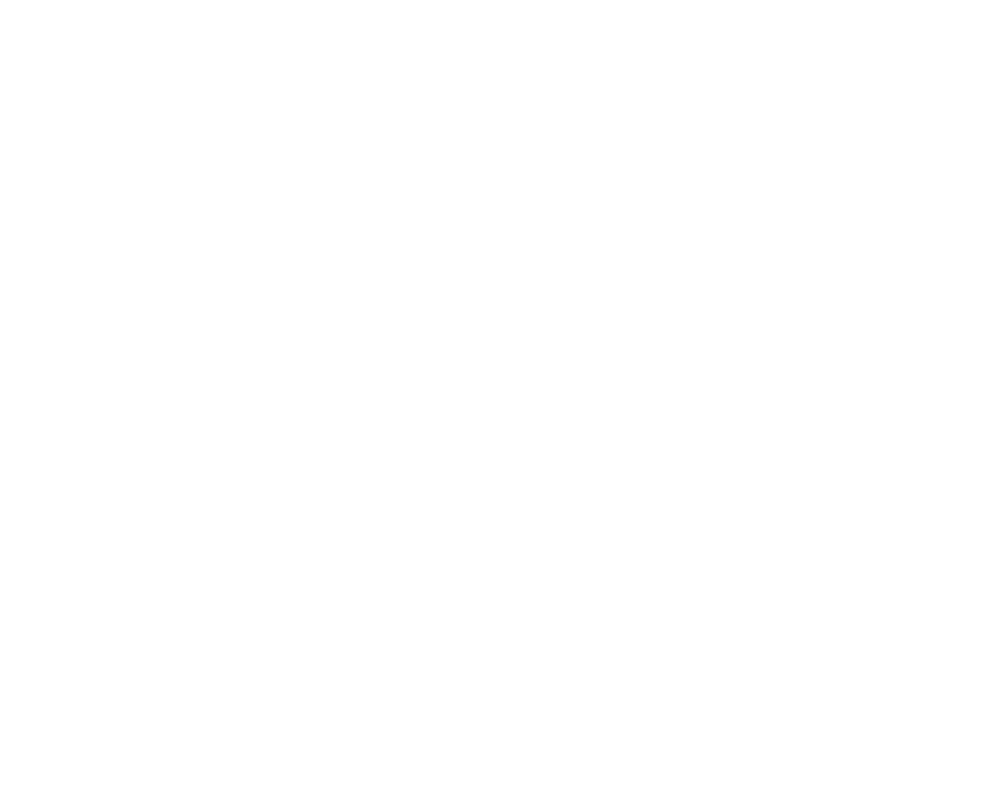
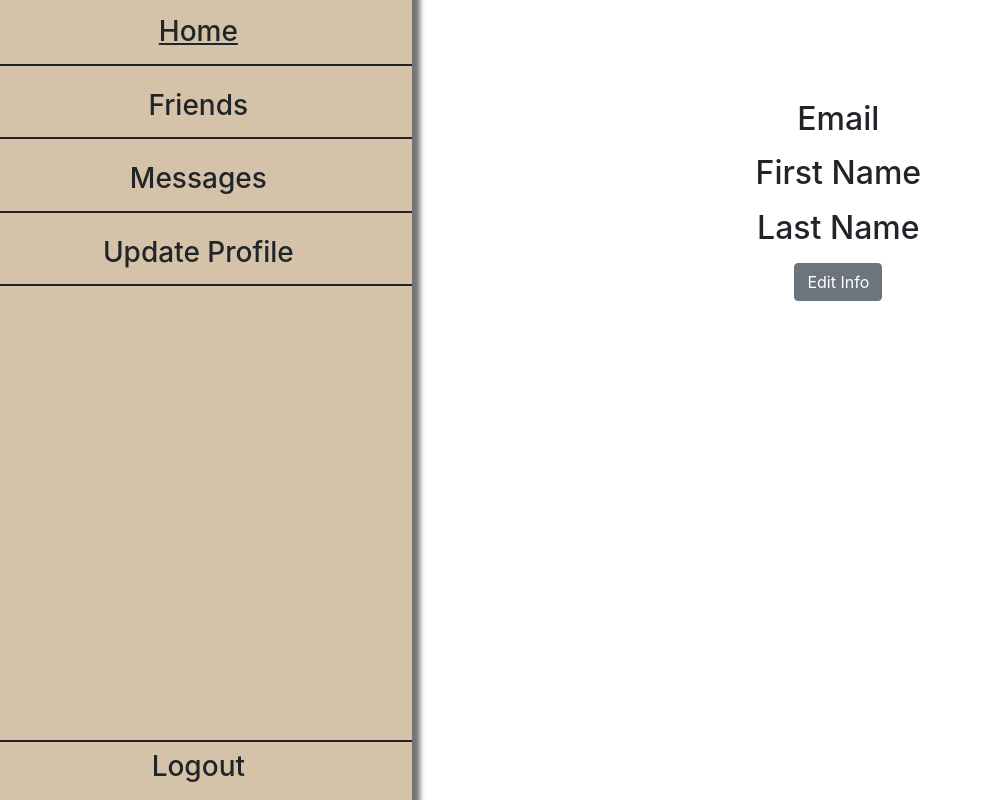
Before and after one commit to kr4N7z/project2Front-end, an Angular app in the folder WhereTheBoysAt-Angular/: page /updateprofile in a window 1280 px wide. Before the commit this address led to /. Shown: the whole page, without its empty margins (0-983 px from the left). Built offline with nearby package versions, Linux system fonts and the light colour scheme.

Commit message:
Created functionality for UserUpdate

```diff
--- a/WhereTheBoysAt-Angular/src/app/app-routing.module.ts
+++ b/WhereTheBoysAt-Angular/src/app/app-routing.module.ts
@@ -4,12 +4,14 @@
 import { LoginComponent } from './login/login.component';
 import { RegistrationComponent } from './registration/registration.component';
 import { MessagesComponent } from './messages/messages.component';
+import { UpdateProfileComponent } from './update-profile/update-profile.component'
 
 const routes: Routes = [
   {path:'', component:LoginComponent},
   { path: 'home', component: HomeComponent },
   {path:'register', component:RegistrationComponent},
-  {path: 'messages', component:MessagesComponent}
+  {path: 'messages', component:MessagesComponent},
+  {path: 'updateprofile', component:UpdateProfileComponent}
 ];
 
 @NgModule({
--- a/WhereTheBoysAt-Angular/src/app/app.component.ts
+++ b/WhereTheBoysAt-Angular/src/app/app.component.ts
@@ -9,4 +9,7 @@
 export class AppComponent {
   title = 'angularMapTest';
   userId:number;
+  userEmail:string;
+  userFirstName:string;
+  userLastName:string;
 }
--- a/WhereTheBoysAt-Angular/src/app/login/login.component.ts
+++ b/WhereTheBoysAt-Angular/src/app/login/login.component.ts
@@ -22,6 +22,9 @@
   }
   parseData(data){
     this.appComponent.userId = data.userID;
+    this.appComponent.userEmail = data.email;
+    this.appComponent.userFirstName = data.firstName;
+    this.appComponent.userLastName = data.lastName;
     if(data.userID){
       this.route.navigate(['/home']);
     }
--- a/WhereTheBoysAt-Angular/src/app/navigation/navigation.component.html
+++ b/WhereTheBoysAt-Angular/src/app/navigation/navigation.component.html
@@ -2,5 +2,5 @@
     <a routerLink="/home"><h3 id="home" class="pages">Home</h3></a>
     <h3 id="friends" class="pages">Friends</h3>
     <a routerLink="/messages"><h3 id="messages" class="pages">Messages</h3></a>
-    <h3 id="update-profile" class="pages">Update Profile</h3>
+    <a routerLink="/updateprofile"><h3 id="update-profile" class="pages">Update Profile</h3></a>
 </div>
--- a/WhereTheBoysAt-Angular/src/app/services/friends.service.ts
+++ b/WhereTheBoysAt-Angular/src/app/services/friends.service.ts
@@ -13,11 +13,10 @@
 
   getAllFriends(userId):Observable<Friend[]>{
     let headers:HttpHeaders = new HttpHeaders().set('Content-Type','application/json');
-    console.log(userId)
     let params = new HttpParams();
     params = params.append('userId', userId);
-    // return this.httpClient.get("http://localhost:8080/WhereTheBoysAt/user/myfriends",{headers:headers, withCredentials:true,params:params}) as Observable<Friend[]>
-    return this.httpClient.get("http://ec2-54-237-35-242.compute-1.amazonaws.com:8088/WhereTheBoysAt/user/myfriends",{headers:headers,withCredentials:true,params:params}) as Observable<Friend[]>;
+    return this.httpClient.get("http://localhost:8080/WhereTheBoysAt/user/myfriends",{headers:headers, withCredentials:true,params:params}) as Observable<Friend[]>
+    // return this.httpClient.get("http://ec2-54-237-35-242.compute-1.amazonaws.com:8088/WhereTheBoysAt/user/myfriends",{headers:headers,withCredentials:true,params:params}) as Observable<Friend[]>;
  }
 
 }
--- a/WhereTheBoysAt-Angular/src/app/services/login.service.ts
+++ b/WhereTheBoysAt-Angular/src/app/services/login.service.ts
@@ -14,8 +14,8 @@
     let headers:HttpHeaders = new HttpHeaders().set('Content-Type','application/json');
     //expecting login credentials to have email and password properties set.
     let body = JSON.stringify(loginCredentials);
-   return this.httpClient.post<Friend>("http://ec2-54-237-35-242.compute-1.amazonaws.com:8088/WhereTheBoysAt/user/login", body,{headers:headers, withCredentials:true})  as Observable<Friend>;
-   // return this.httpClient.post<Friend>("http://localhost:8080/WhereTheBoysAt/user/login", body,{headers:headers, withCredentials:true})  as Observable<Friend>;
+  //  return this.httpClient.post<Friend>("http://ec2-54-237-35-242.compute-1.amazonaws.com:8088/WhereTheBoysAt/user/login", body,{headers:headers, withCredentials:true})  as Observable<Friend>;
+   return this.httpClient.post<Friend>("http://localhost:8080/WhereTheBoysAt/user/login", body,{headers:headers, withCredentials:true})  as Observable<Friend>;
  }
 
 //  test(loginCredentials):Observable<Object>{
--- /dev/null
+++ b/WhereTheBoysAt-Angular/src/app/update-profile/update-profile.component.css
@@ -0,0 +1,26 @@
+.home-page{
+    height: 100%;
+    width: 100%;
+}
+.update-profile-component{
+    text-align: center;
+    padding-top: 100px;
+}
+.nav-component{
+    padding: 0px;
+    background: #d4c3a8;
+    -webkit-box-shadow: -1px 1px 5px 9px rgba(0,0,0,0.55);
+    -moz-box-shadow: -1px 1px 5px 9px rgba(0,0,0,0.55);
+    box-shadow: -1px 1px 5px 9px rgba(0,0,0,0.55);
+}
+.nav-component > *{
+    width: 100%
+}
+#submit-button{
+    display: block;
+}
+#logout{
+    text-align: center;
+    padding: 15px;
+    border-top: 2px solid;
+}
--- /dev/null
+++ b/WhereTheBoysAt-Angular/src/app/update-profile/update-profile.component.html
@@ -0,0 +1,15 @@
+<div class="row home-page">
+    <div class="col-4 nav-component d-flex align-items-end flex-column">
+        <app-navigation></app-navigation>
+       <logout id="logout" class="mt-auto p-2 align-self-end"></logout>
+    </div>
+    <div class="col-8 update-profile-component">
+        <h2>Email</h2>
+        <p id="email">{{email}}</p>
+        <h2>First Name</h2>
+        <p id="first-name">{{firstName}}</p>
+        <h2>Last Name</h2>
+        <p id="last-name">{{lastName}}</p>
+        <button id="edit-button" type="button" class="btn btn-secondary" (click) = "edit()">Edit Info</button>
+    </div>
+</div>
--- /dev/null
+++ b/WhereTheBoysAt-Angular/src/app/update-profile/update-profile.component.ts
@@ -0,0 +1,96 @@
+import { Component, OnInit } from '@angular/core';
+import { AppComponent } from 'src/app/app.component'
+import { UpdateProfileService } from '../services/update-profile.service';
+
+@Component({
+  selector: 'app-update-profile',
+  templateUrl: './update-profile.component.html',
+  styleUrls: ['./update-profile.component.css'],
+  providers: [UpdateProfileService]
+})
+export class UpdateProfileComponent implements OnInit {
+
+  constructor(private appComponent:AppComponent, private updateProfileService:UpdateProfileService) { }
+
+  userId = this.appComponent.userId
+  email = this.appComponent.userEmail
+  firstName = this.appComponent.userFirstName
+  lastName = this.appComponent.userLastName
+
+  service:UpdateProfileService
+
+  edit(){
+    let email = document.getElementById("email")
+    let firstName = document.getElementById("first-name")
+    let lastName = document.getElementById("last-name")
+    let editButton = document.getElementById("edit-button")
+
+    let emailValue = email.innerText
+    let firstNameValue = firstName.innerText
+    let lastNameValue = lastName.innerText
+
+    let emailInput = document.createElement("input")
+    let firstNameInput = document.createElement("input")
+    let lastNameInput = document.createElement("input")
+    let submitButton = document.createElement("button")
+
+    emailInput.value = emailValue
+    firstNameInput.value = firstNameValue
+    lastNameInput.value = lastNameValue
+    submitButton.innerText = "Submit"
+
+    email.replaceWith(emailInput)
+    firstName.replaceWith(firstNameInput)
+    lastName.replaceWith(lastNameInput)
+    editButton.replaceWith(submitButton)
+
+    emailInput.id = "email"
+    firstNameInput.id = "first-name"
+    lastNameInput.id = "last-name"
+    submitButton.id = "submit-button"
+    submitButton.classList.add("btn")
+    submitButton.classList.add("btn-secondary")
+
+    submitButton.addEventListener('click',this.submit)
+  }
+  submit = () => {
+    let email = (<HTMLInputElement>document.getElementById("email"))
+    let firstName = (<HTMLInputElement>document.getElementById("first-name"))
+    let lastName = (<HTMLInputElement>document.getElementById("last-name"))
+    let submitButton = document.getElementById("submit-button")
+
+    let emailValue = email.value
+    let firstNameValue = firstName.value
+    let lastNameValue = lastName.value
+
+    this.updateProfileService.updateUser(this.appComponent.userId,emailValue,firstNameValue,lastNameValue).subscribe()
+
+
+    let emailRevised = document.createElement("p")
+    let firstNameRevised = document.createElement("p")
+    let lastNameRevised = document.createElement("p")
+    let editButton = document.createElement("button")
+
+    emailRevised.innerText = emailValue
+    firstNameRevised.innerText = firstNameValue
+    lastNameRevised.innerText = lastNameValue
+    editButton.innerText = "Edit"
+
+    email.replaceWith(emailRevised)
+    firstName.replaceWith(firstNameRevised)
+    lastName.replaceWith(lastNameRevised)
+    submitButton.replaceWith(editButton)
+
+    emailRevised.id = "email"
+    firstNameRevised.id = "first-name"
+    lastNameRevised.id = "last-name"
+    editButton.id = "edit-button"
+    editButton.classList.add("btn")
+    editButton.classList.add("btn-secondary")
+
+    editButton.addEventListener('click',this.edit)
+  }
+  ngOnInit(): void {
+  }
+
+}
--- a/WhereTheBoysAt-Angular/src/styles.css
+++ b/WhereTheBoysAt-Angular/src/styles.css
@@ -36,3 +36,10 @@
 div.tooltip ul li{
     padding: 2px 0px;
 }
+.update-profile-component p {
+    font-size: 20px;
+}
+.update-profile-component input{
+    display: block;
+    margin: .5em auto;
+}
```
Also changed, not shown: WhereTheBoysAt-Angular/src/app/app.module.ts (+7 -2 lines), WhereTheBoysAt-Angular/src/app/services/update-profile.service.ts (added, +24 -0 lines), 2 other files (tests, documents, lock files or other folders).
